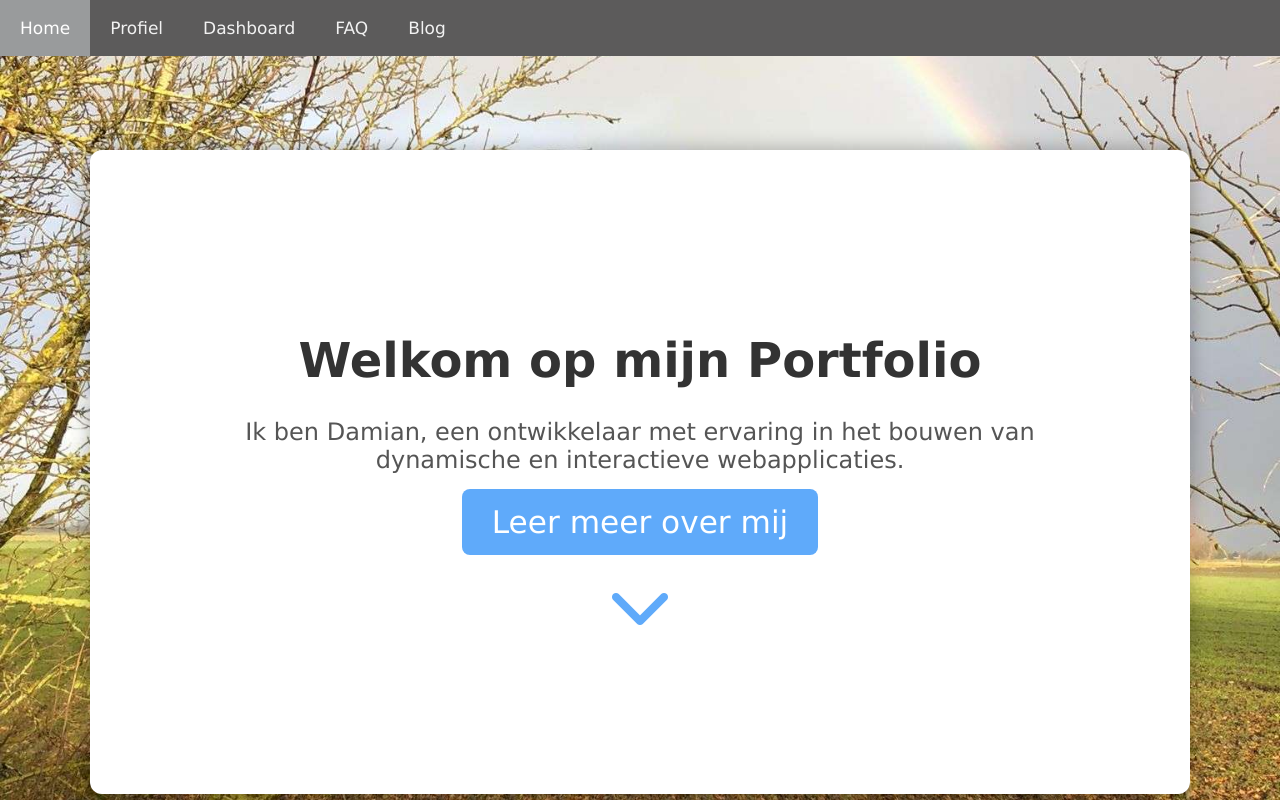
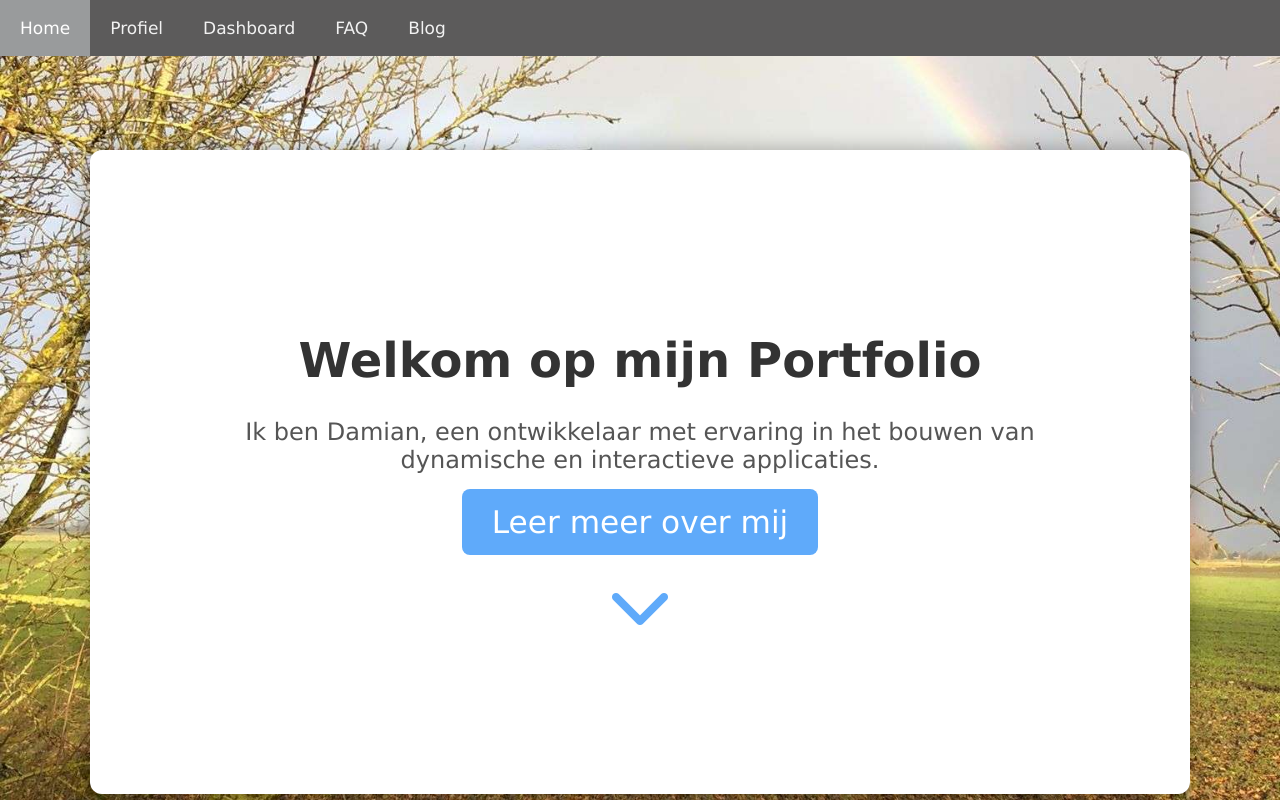
Before and after one commit to DSlui0056/DSlui0056, a plain HTML site: page index.html in a window 1280 px wide. Shown: the top 800 px of the page. Drawn offline with Linux system fonts and the light colour scheme.

Commit message:
kleine spelling aanpassing

```diff
--- a/index.html
+++ b/index.html
@@ -26,7 +26,7 @@
     <div class="hero">
       <div class="container">
         <h1>Welkom op mijn Portfolio</h1>
-        <p>Ik ben Damian, een ontwikkelaar met ervaring in het bouwen van dynamische en interactieve webapplicaties.</p>
+        <p>Ik ben Damian, een ontwikkelaar met ervaring in het bouwen van dynamische en interactieve applicaties.</p>
         <p><a href="pages/profile.html" class="btn">Leer meer over mij</a></p>
         <a href="#motivatie" class="scroll-down"><i class="fas fa-chevron-down"></i></a>
       </div>
```
